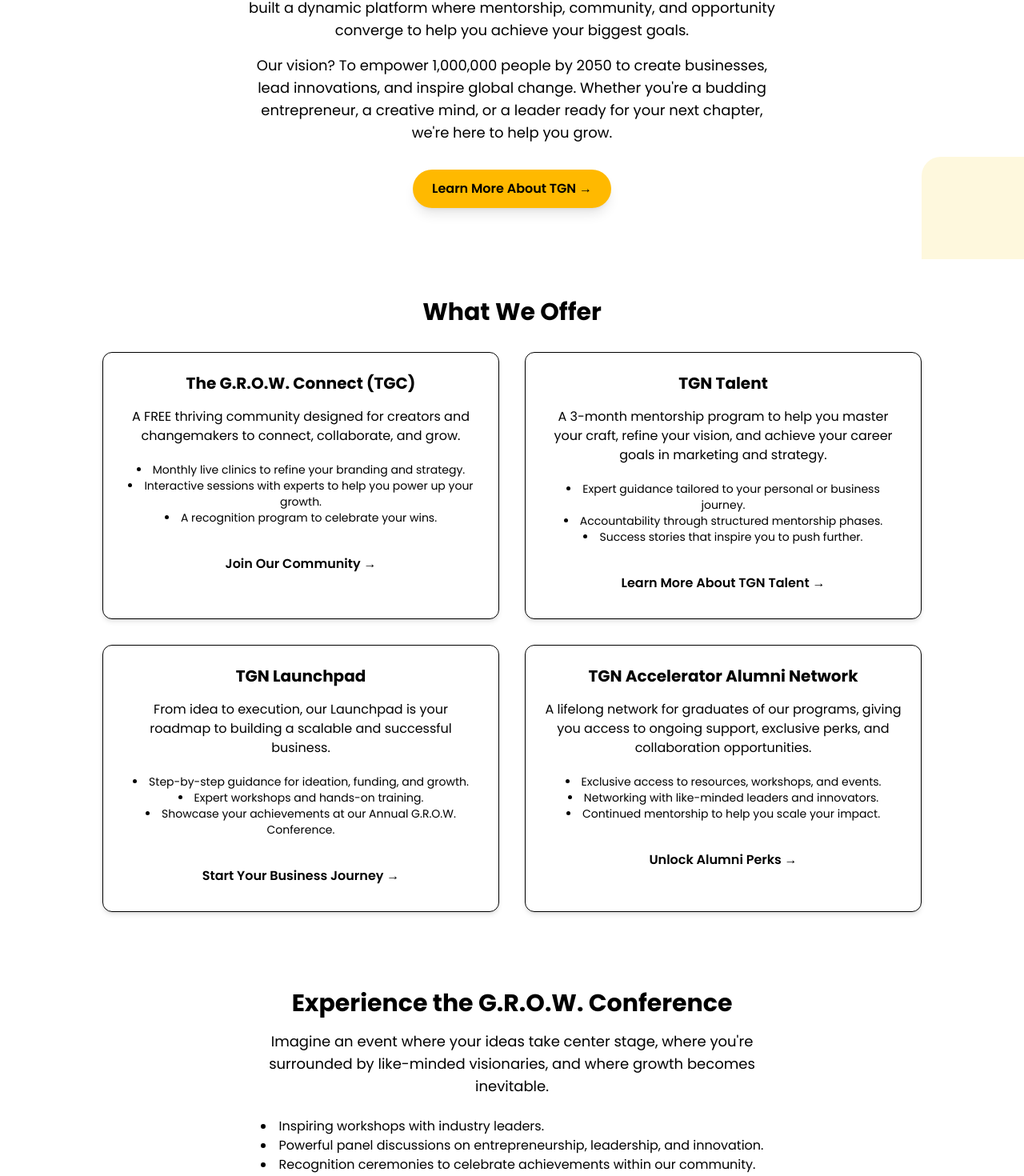
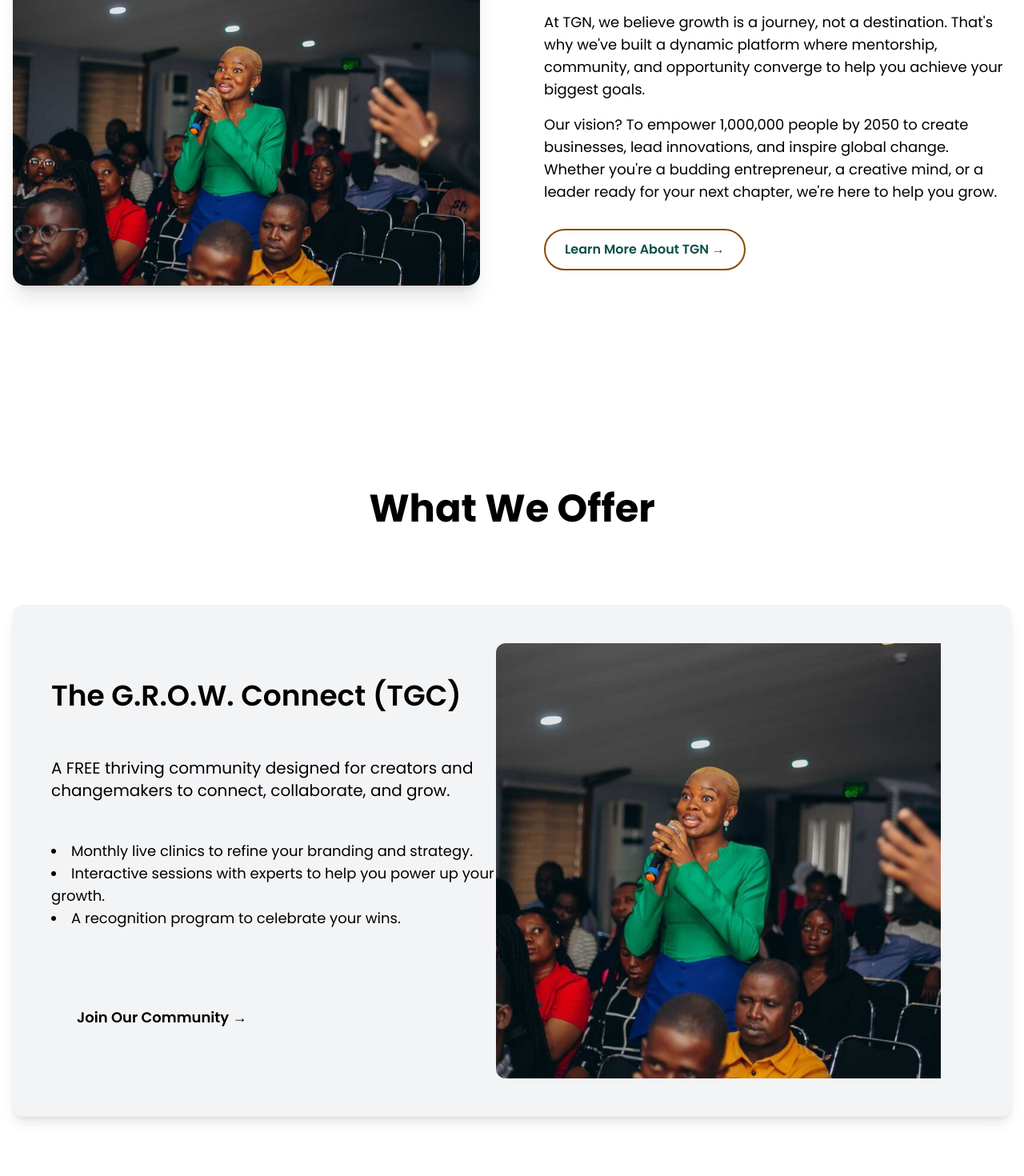
Before and after one commit to OK-Emmanuel/growconnect, a Next.js app: page / in a window 1280 px wide. Shown: the part 1141-2611 px from the top of the page at 80% size. Built offline with nearby package versions, Linux system fonts and the light colour scheme.

Commit message:
progressive sections

```diff
--- a/src/components/hero-banner.tsx
+++ b/src/components/hero-banner.tsx
@@ -18,7 +18,7 @@
             The G.R.O.W. Network (TGN) is where creators, entrepreneurs, and visionaries come to build legacies, unlock potential, and change the world.
           </p>
           <div className="flex gap-4">
-            <a href="#about" className="bg-amber-400 text-teal-900 font-semibold rounded-full px-6 py-3 shadow-md hover:bg-amber-300 transition-colors font-sans">Learn More</a>
+            <a href="#about" className="bg-yellow-800 text-teal-900 font-semibold rounded-full px-6 py-3 shadow-md hover:bg-amber-300 transition-colors font-sans">Learn More</a>
           </div>
         </div>
       </div>
--- a/src/components/navbar.tsx
+++ b/src/components/navbar.tsx
@@ -15,7 +15,7 @@
         <a href="#about" className="text-black hover:text-teal-700 font-medium transition-colors">About</a>
         <a href="#contact" className="text-black hover:text-teal-700 font-medium transition-colors">Contact</a>
         <a href="#blog" className="text-black hover:text-teal-700 font-medium transition-colors">Blog</a>
-        <a href="#get-in-touch" className="ml-4 bg-teal-700 text-white font-semibold rounded-full px-5 py-2 shadow hover:bg-amber-400 hover:text-black transition-colors">Get in touch</a>
+        <a href="#get-in-touch" className="ml-4 bg-teal-700 text-white font-semibold rounded-full px-5 py-2 shadow hover:bg-yellow-800 hover:text-black transition-colors">Get in touch</a>
       </div>
       {/* Mobile Nav (hamburger) */}
       <div className="md:hidden flex items-center">
--- a/src/components/section-conference.tsx
+++ b/src/components/section-conference.tsx
@@ -2,18 +2,36 @@
 
 export function SectionConference() {
   return (
-    <section className="w-full py-12 px-4 bg-primary/10 text-text flex flex-col items-center text-center">
-      <h2 className="text-2xl sm:text-3xl font-bold mb-4 font-sans">Experience the G.R.O.W. Conference</h2>
-      <p className="max-w-2xl text-base sm:text-lg mb-6 font-sans">
-        Imagine an event where your ideas take center stage, where you're surrounded by like-minded visionaries, and where growth becomes inevitable.
-      </p>
-      <ul className="max-w-2xl text-left mx-auto mb-6 text-base font-sans list-disc list-inside">
-        <li>Inspiring workshops with industry leaders.</li>
-        <li>Powerful panel discussions on entrepreneurship, leadership, and innovation.</li>
-        <li>Recognition ceremonies to celebrate achievements within our community.</li>
-      </ul>
-      <div className="mb-4 text-lg font-semibold">🗓️ Mark Your Calendar: Be part of the movement at the next G.R.O.W. Conference!</div>
-      <a href="#conference" className="inline-block bg-secondary text-background font-semibold rounded-full px-6 py-3 transition-colors hover:bg-primary">Reserve Your Seat →</a>
+    <section className="w-full py-0 px-0">
+      <div className="container mx-auto flex flex-col md:flex-row items-stretch min-h-[60vh]">
+        {/* Left: Text Content */}
+        <div className="flex-1 flex flex-col justify-center bg-white px-8 py-16 md:py-24 md:px-16">
+          <h2 className="text-4xl md:text-5xl font-bold mb-6 font-sans text-black leading-tight">
+            Experience the <span className="text-yellow-800">G.R.O.W. Conference</span>
+          </h2>
+          <p className="text-lg md:text-xl mb-8 font-sans text-black">
+            Imagine an event where your ideas take center stage, where you're surrounded by like-minded visionaries, and where growth becomes inevitable.
+          </p>
+          <ul className="mb-8 text-lg font-sans list-disc list-inside text-black pl-4">
+            <li className="mb-2"><span className="font-semibold text-yellow-800">Inspiring workshops</span> with industry leaders.</li>
+            <li className="mb-2"><span className="font-semibold text-yellow-800">Powerful panel discussions</span> on entrepreneurship, leadership, and innovation.</li>
+            <li className="mb-2"><span className="font-semibold text-yellow-800">Recognition ceremonies</span> to celebrate achievements within our community.</li>
+          </ul>
+          <div className="mb-6 text-xl font-semibold text-yellow-800">🗓️ Mark Your Calendar: Be part of the movement at the next G.R.O.W. Conference!</div>
+          <a href="#conference" className="inline-block bg-yellow-800 text-white font-semibold rounded-full px-8 py-4 transition-colors hover:bg-primary hover:text-background text-lg font-sans shadow-md">Reserve Your Seat →</a>
+        </div>
+        {/* Right: Image/Visual */}
+        <div className="flex-1 flex items-center justify-center bg-yellow-800 min-h-[320px] md:min-h-0">
+          {/* Placeholder image, replace with actual conference image if available */}
+          <img
+            src="/what-we-see.jpg"
+            alt="GROW Conference"
+            className="object-cover w-full h-full max-h-[500px] md:max-h-none md:w-auto md:h-full"
+            style={{ maxWidth: '480px', borderRadius: '1rem', boxShadow: '0 8px 32px rgba(0,0,0,0.12)' }}
+            loading="lazy"
+          />
+        </div>
+      </div>
     </section>
   );
 }
--- a/src/components/section-what-we-offer.tsx
+++ b/src/components/section-what-we-offer.tsx
@@ -1,75 +1,116 @@
 import React from 'react';
 
-function OfferCard({ title, description, highlights, cta, href }: {
+interface OfferCardProps {
   title: string;
   description: string;
   highlights: string[];
   cta: string;
   href?: string;
-}) {
+  image: string;
+  reverse?: boolean;
+}
+
+function OfferCard({ title, description, highlights, cta, href, image, reverse }: OfferCardProps) {
   return (
-    <div className="bg-white rounded-xl shadow-md p-6 flex flex-col gap-3 border border-secondary/20">
-      <h3 className="text-xl font-bold text-primary mb-1 font-sans">{title}</h3>
-      <p className="text-base text-text mb-2 font-sans">{description}</p>
-      <ul className="list-disc list-inside text-sm text-text mb-2 font-sans">
+    <div
+      className={`bg-gray-100 shadow-lg flex flex-col md:flex-row ${reverse ? 'md:flex-row-reverse' : ''} p-4 md:p-12 my-12 rounded-xl overflow-hidden`}
+      style={{ minHeight: '80vh' }}
+    >
+      {/* Left: Text */}
+      <div className="flex-1 flex flex-col gap-8 justify-center items-start">
+        <h3 className="text-4xl font-semibold text-primary mb-6">{title}</h3>
+        <p className="text-lg md:text-xl text-text mb-4">{description}</p>
+        <ul className="list-disc list-inside text-lg text-text mb-6">
           {highlights.map((h, i) => <li key={i}>{h}</li>)}
         </ul>
         {href ? (
-        <a href={href} className="inline-block bg-secondary text-background font-semibold rounded-full px-4 py-2 mt-2 transition-colors hover:bg-primary">{cta}</a>
+          <a
+            href={href}
+            className="inline-block bg-secondary text-background font-semibold rounded-full px-8 py-4 mt-6 transition-colors hover:bg-primary text-lg"
+          >
+            {cta}
+          </a>
         ) : (
-        <span className="inline-block bg-secondary text-background font-semibold rounded-full px-4 py-2 mt-2 cursor-default">{cta}</span>
+          <span className="inline-block bg-secondary text-background font-semibold rounded-full px-8 py-4 mt-6 cursor-default text-lg">
+            {cta}
+          </span>
         )}
+      </div>
+
+      {/* Right: Image */}
+      <div className="flex-1 flex items-center justify-center bg-background min-h-[320px] md:min-h-0 pr-10 rounded-xl overflow-hidden">
+        <img
+          src={image}
+          alt={title}
+          className="object-cover w-full h-full"
+          style={{ minHeight: '100%', minWidth: '100%' }}
+          loading="lazy"
+        />
+      </div>
     </div>
   );
 }
 
+
 export function SectionWhatWeOffer() {
-  return (
-    <section className="w-full py-12 px-4 bg-background text-text flex flex-col items-center text-center">
-      <h2 className="text-2xl sm:text-3xl font-bold mb-8 font-sans">What We Offer</h2>
-      <div className="grid gap-8 md:grid-cols-2 max-w-5xl w-full">
-        <OfferCard
-          title="The G.R.O.W. Connect (TGC)"
-          description="A FREE thriving community designed for creators and changemakers to connect, collaborate, and grow."
-          highlights={[
+  const offers = [
+    {
+      title: 'The G.R.O.W. Connect (TGC)',
+      description: 'A FREE thriving community designed for creators and changemakers to connect, collaborate, and grow.',
+      highlights: [
         'Monthly live clinics to refine your branding and strategy.',
         'Interactive sessions with experts to help you power up your growth.',
         'A recognition program to celebrate your wins.'
-          ]}
-          cta="Join Our Community →"
-          href="http://thegrowconference.co/tgc"
-        />
-        <OfferCard
-          title="TGN Talent"
-          description="A 3-month mentorship program to help you master your craft, refine your vision, and achieve your career goals in marketing and strategy."
-          highlights={[
+      ],
+      cta: 'Join Our Community →',
+      href: 'http://thegrowconference.co/tgc',
+      image: '/what-we-see.jpg',
+    },
+    {
+      title: 'TGN Talent',
+      description: 'A 3-month mentorship program to help you master your craft, refine your vision, and achieve your career goals in marketing and strategy.',
+      highlights: [
         'Expert guidance tailored to your personal or business journey.',
         'Accountability through structured mentorship phases.',
         'Success stories that inspire you to push further.'
-          ]}
-          cta="Learn More About TGN Talent →"
-          href="http://thegrownetwork.selar.com/talent"
-        />
-        <OfferCard
-          title="TGN Launchpad"
-          description="From idea to execution, our Launchpad is your roadmap to building a scalable and successful business."
-          highlights={[
+      ],
+      cta: 'Learn More About TGN Talent →',
+      href: 'http://thegrownetwork.selar.com/talent',
+      image: '/what-we-see.jpg',
+    },
+    {
+      title: 'TGN Launchpad',
+      description: 'From idea to execution, our Launchpad is your roadmap to building a scalable and successful business.',
+      highlights: [
         'Step-by-step guidance for ideation, funding, and growth.',
         'Expert workshops and hands-on training.',
         'Showcase your achievements at our Annual G.R.O.W. Conference.'
-          ]}
-          cta="Start Your Business Journey →"
-        />
-        <OfferCard
-          title="TGN Accelerator Alumni Network"
-          description="A lifelong network for graduates of our programs, giving you access to ongoing support, exclusive perks, and collaboration opportunities."
-          highlights={[
+      ],
+      cta: 'Start Your Business Journey →',
+      image: '/what-we-see.jpg',
+    },
+    {
+      title: 'TGN Accelerator Alumni Network',
+      description: 'A lifelong network for graduates of our programs, giving you access to ongoing support, exclusive perks, and collaboration opportunities.',
+      highlights: [
         'Exclusive access to resources, workshops, and events.',
         'Networking with like-minded leaders and innovators.',
         'Continued mentorship to help you scale your impact.'
-          ]}
-          cta="Unlock Alumni Perks →"
-        />
+      ],
+      cta: 'Unlock Alumni Perks →',
+      image: '/what-we-see.jpg',
+    },
+  ];
+
+  return (
+    <section className="w-full bg-background text-text py-16 px-4">
+      <div className="container mx-auto">
+        <h2 className="text-3xl sm:text-5xl font-bold mb-12 font-sans text-center">What We Offer</h2>
+        <div className="flex flex-col gap-16">
+          {offers.map((offer, idx) => (
+            <OfferCard key={offer.title} {...offer} reverse={idx % 2 === 1} />
+          ))}
+        </div>
       </div>
     </section>
   );
--- a/src/components/section-what-we-see.tsx
+++ b/src/components/section-what-we-see.tsx
@@ -2,24 +2,30 @@
 
 export function SectionWhatWeSee() {
   return (
-    <section className="w-full py-16 px-4 bg-offwhite text-black flex flex-col items-center text-center relative overflow-hidden">
-      {/* Decorative background accent */}
-      <div className="absolute left-0 top-0 w-32 h-32 bg-teal-100 rounded-br-3xl opacity-60 -z-10" />
-      <div className="absolute right-0 bottom-0 w-32 h-32 bg-amber-100 rounded-tl-3xl opacity-60 -z-10" />
-      <div className="mb-6 flex flex-col items-center">
-        {/* Icon placeholder */}
-        <div className="w-16 h-16 bg-teal-600 rounded-full flex items-center justify-center mb-4 shadow-md">
-          <span className="text-white text-2xl font-bold">🌱</span>
+    <section className="w-full h-screen bg-white py-16 px-4 flex items-center justify-center">
+      <div className="container mx-auto flex flex-col md:flex-row items-center gap-12 md:gap-20">
+        {/* Left: Image */}
+        <div className="flex-1 flex justify-center items-center mb-8 md:mb-0">
+          <div className="rounded-2xl shadow-xl  flex items-center justify-center overflow-hidden">
+            {/* Replace src with actual image when available */}
+            <img src="/what-we-see.jpg" alt="What We See at TGN" className="object-cover w-full h-full" />
+          </div>
         </div>
-        <h2 className="text-2xl sm:text-3xl font-bold mb-4 font-sans">What We See At TGN!</h2>
+        {/* Right: Text Content */}
+        <div className="flex-1 flex flex-col items-start text-left font-sans">
+          <div className="flex items-center mb-4">
+            <span className="inline-block w-12 h-1 bg-yellow-800 rounded-full mr-4" />
+            <h2 className="text-3xl sm:text-4xl font-bold text-teal-900 font-sans">What We See At TGN!</h2>
+          </div>
+          <p className="text-base sm:text-lg mb-4 text-black font-sans">
+            At TGN, we believe growth is a journey, not a destination. That's why we've built a dynamic platform where mentorship, community, and opportunity converge to help you achieve your biggest goals.
+          </p>
+          <p className="text-base sm:text-lg mb-8 text-black font-sans">
+            Our vision? To empower 1,000,000 people by 2050 to create businesses, lead innovations, and inspire global change. Whether you're a budding entrepreneur, a creative mind, or a leader ready for your next chapter, we're here to help you grow.
+          </p>
+          <a href="#about" className="inline-block border-2 border-yellow-800 text-teal-900 font-semibold rounded-full px-6 py-3 transition-colors hover:bg-yellow-800 hover:text-white font-sans">Learn More About TGN →</a>
+        </div>
       </div>
-      <p className="max-w-2xl text-base sm:text-lg mb-4 font-sans">
-        At TGN, we believe growth is a journey, not a destination. That's why we've built a dynamic platform where mentorship, community, and opportunity converge to help you achieve your biggest goals.
-      </p>
-      <p className="max-w-2xl text-base sm:text-lg mb-8 font-sans">
-        Our vision? To empower 1,000,000 people by 2050 to create businesses, lead innovations, and inspire global change. Whether you're a budding entrepreneur, a creative mind, or a leader ready for your next chapter, we're here to help you grow.
-      </p>
-      <a href="#about" className="inline-block bg-amber-400 text-black font-semibold rounded-full px-6 py-3 transition-colors hover:bg-teal-600 hover:text-white shadow-lg">Learn More About TGN →</a>
     </section>
   );
 }
```
Also changed, not shown: src/components/section-why-tgn.tsx (+44 -11 lines), public/what-we-see.jpg (added). Lines whose indentation alone changed are shown as unchanged.
